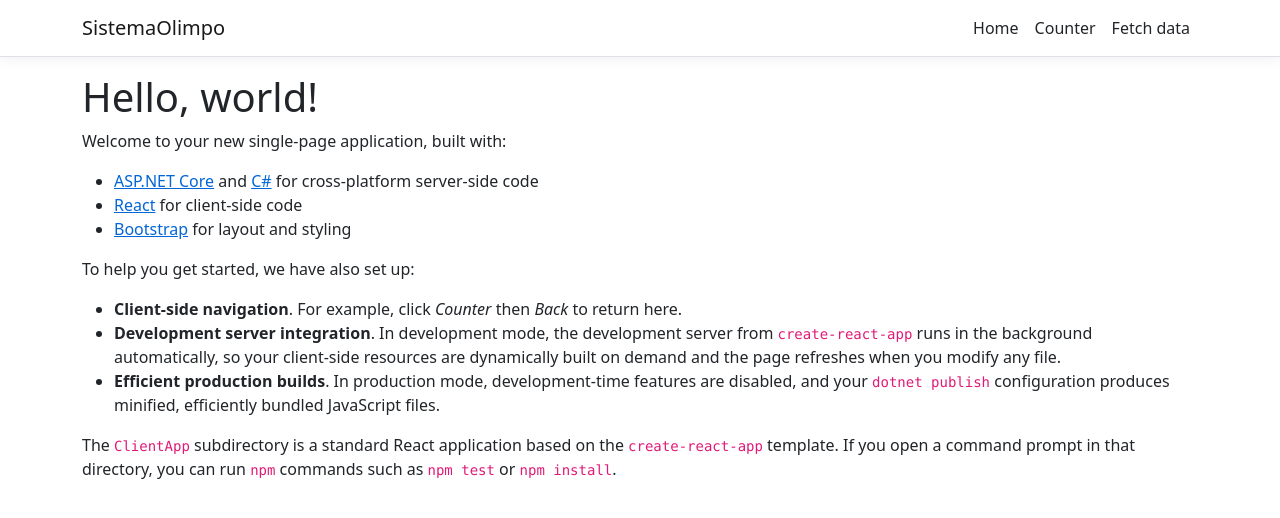
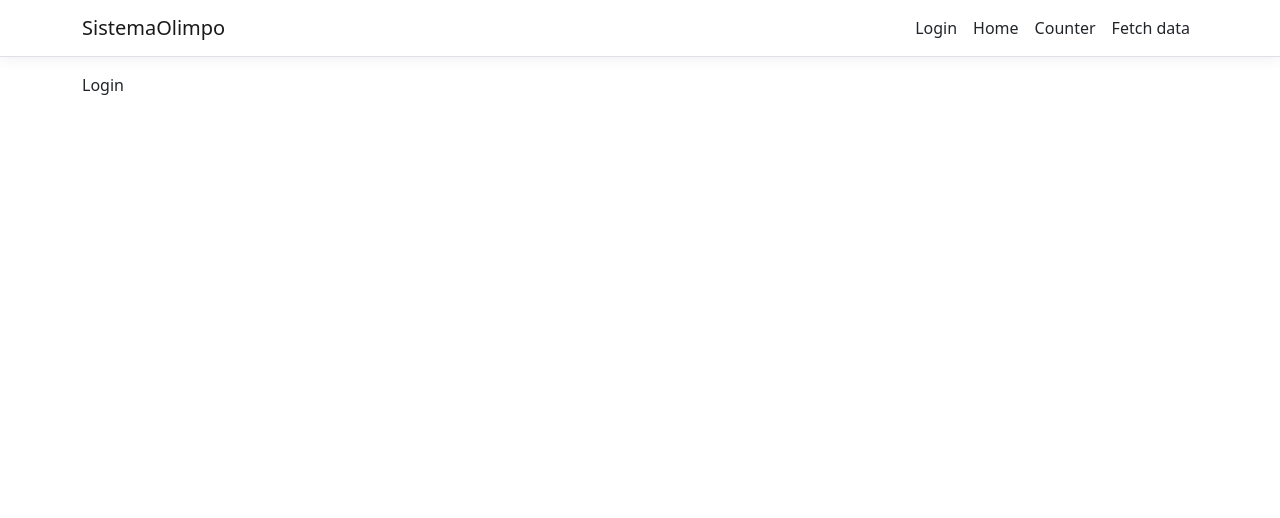
Before and after one commit to fnalmeidap/aps, a React (Create React App) app in the folder SistemaOlimpo/SistemaOlimpo/ClientApp/: page / in a window 1280 px wide. Shown: the top 518 px of the page. Built offline with nearby package versions, Linux system fonts and the light colour scheme.

Commit message:
feat: base for login page

```diff
--- a/SistemaOlimpo/SistemaOlimpo/ClientApp/src/components/NavMenu.jsx
+++ b/SistemaOlimpo/SistemaOlimpo/ClientApp/src/components/NavMenu.jsx
@@ -30,7 +30,10 @@ export class NavMenu extends Component {
           <Collapse className="d-sm-inline-flex flex-sm-row-reverse" isOpen={!this.state.collapsed} navbar>
             <ul className="navbar-nav flex-grow">
               <NavItem>
-                <NavLink tag={Link} className="text-dark" to="/">Home</NavLink>
+                <NavLink tag={Link} className="text-dark" to="/">Login</NavLink>
+              </NavItem>
+              <NavItem>
+                <NavLink tag={Link} className="text-dark" to="/home">Home</NavLink>
               </NavItem>
               <NavItem>
                 <NavLink tag={Link} className="text-dark" to="/counter">Counter</NavLink>
--- /dev/null
+++ b/SistemaOlimpo/SistemaOlimpo/ClientApp/src/pages/Login.jsx
@@ -0,0 +1,7 @@
+import React from 'react'
+
+export default function Login() {
+  return (
+    <div>Login</div>
+  )
+}
--- a/SistemaOlimpo/SistemaOlimpo/ClientApp/src/routes/AppRoutes.js
+++ b/SistemaOlimpo/SistemaOlimpo/ClientApp/src/routes/AppRoutes.jsx
@@ -2,10 +2,15 @@ import React from 'react';
 import { Counter } from "../pages/Counter";
 import { FetchData } from "../pages/FetchData";
 import { Home } from "../pages/Home";
+import Login from '../pages/Login';
 
 const AppRoutes = [
   {
     index: true,
+    element: <Login />
+  },
+  {
+    path: '/home',
     element: <Home />
   },
   {
```
Also changed, not shown: 1 other file (tests, documents, lock files or other folders).
